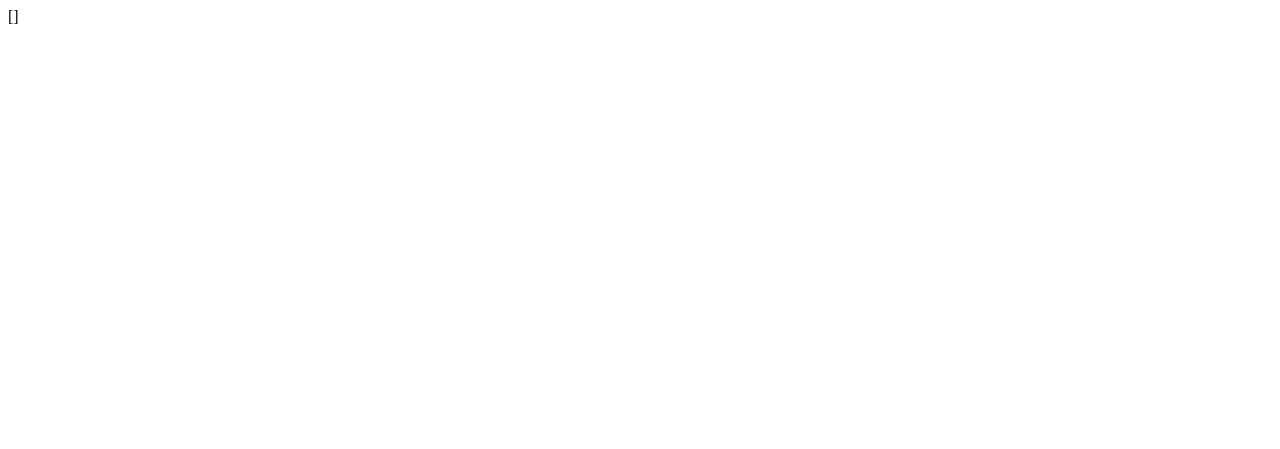
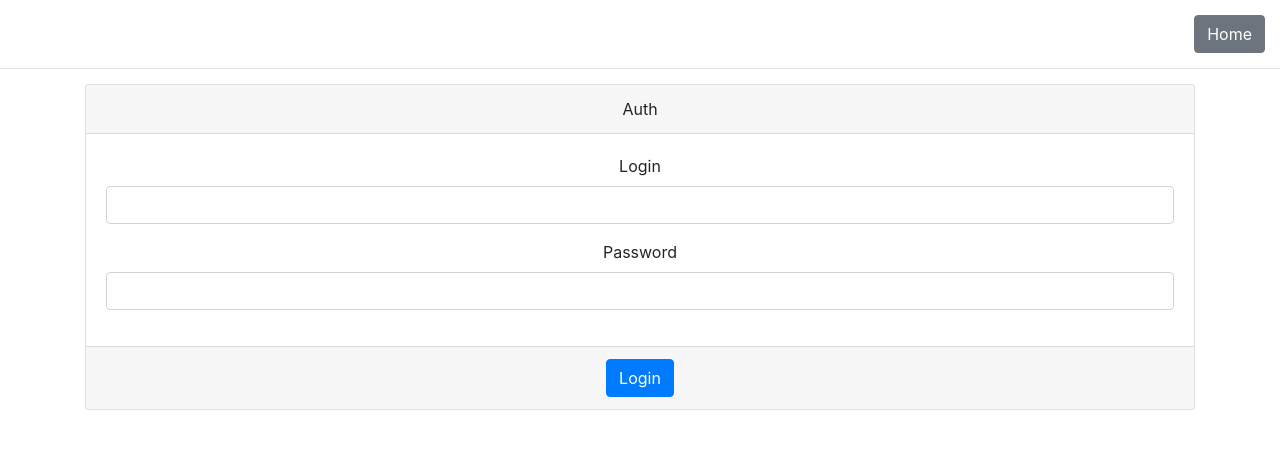
Before and after one commit to Limon96/tasks, a PHP site: page /?v=login in a window 1280 px wide. Before the commit the part shown is almost empty. Shown: the top 449 px of the page. Run offline with PHP 8.4, Linux system fonts and the light colour scheme.

Commit message:
Перенес авторизацию из popup на страницу

```diff
--- a/app/controller/LoginController.php
+++ b/app/controller/LoginController.php
@@ -2,7 +2,12 @@
 
 class LoginController extends Controller {
 
-    public function index()
+    public function index() {
+
+        return $this->view->load('login');
+    }
+
+    public function login()
     {
         $json = array();
         if ($_SERVER['REQUEST_METHOD'] == 'POST') {
--- a/app/view/home.tpl
+++ b/app/view/home.tpl
@@ -21,7 +21,7 @@
         <?php if ($is_logged) { ?>
         <button class="btn btn-primary btn-logout">Logout</button>
         <?php } else { ?>
-        <button class="btn btn-primary" data-toggle="modal" data-target="#authModal">Auth</button>
+        <a class="btn btn-primary" href="../?v=login">Auth</a>
         <?php } ?>
     </div>
     <div class="clearfix"></div>
--- /dev/null
+++ b/app/view/login.tpl
@@ -0,0 +1,47 @@
+<!doctype html>
+<html lang="en">
+<head>
+    <meta charset="UTF-8">
+    <meta name="viewport"
+          content="width=device-width, user-scalable=no, initial-scale=1.0, maximum-scale=1.0, minimum-scale=1.0">
+    <meta http-equiv="X-UA-Compatible" content="ie=edge">
+    <title>Tasks</title>
+    <link rel="stylesheet" href="../assets/css/bootstrap-reboot.min.css">
+    <link rel="stylesheet" href="../assets/css/bootstrap.min.css">
+    <link rel="stylesheet" href="../assets/css/bootstrap-grid.min.css">
+    <link rel="stylesheet" href="../assets/css/style.css">
+    <script type="text/javascript" src="../assets/js/jquery-3.6.0.min.js"></script>
+    <script type="text/javascript" src="../assets/js/bootstrap.min.js"></script>
+    <script type="text/javascript" src="../assets/js/custom.js"></script>
+</head>
+<body>
+<header>
+    <div class="auth-control">
+        <a class="btn btn-secondary" href="/">Home</a>
+    </div>
+    <div class="clearfix"></div>
+</header>
+<section>
+    <div class="container">
+        <div id="auth-form" class="card text-center">
+            <div class="card-header">
+                Auth
+            </div>
+            <div class="card-body">
+                <div class="form-group">
+                    <label for="input-login">Login</label>
+                    <input id="input-login" type="text" name="login" class="form-control">
+                </div>
+                <div class="form-group">
+                    <label for="input-password">Password</label>
+                    <input id="input-password" type="password" name="password" class="form-control">
+                </div>
+            </div>
+            <div class="card-footer text-muted">
+                <button type="button" class="btn btn-primary btn-auth">Login</button>
+            </div>
+        </div>
+    </div>
+</section>
+</body>
+</html>
--- a/assets/js/custom.js
+++ b/assets/js/custom.js
@@ -73,28 +73,28 @@ $(document).on('click','.btn-edit', function (e) {
 
 });
 
-$(document).on('click','#authModal .btn-auth', function (e) {
+$(document).on('click','#auth-form .btn-auth', function (e) {
     e.preventDefault();
     $('.error, .alert').remove();
 
     $.ajax({
-        url : '../index.php?v=login',
+        url : '../index.php?v=login&act=login',
         method : 'POST',
-        data : $('#authModal input'),
+        data : $('#auth-form input'),
         dataType : 'json',
         success : function (json) {
             if (json['error_login']) {
-                $('#authModal input[name=login]').after("<div class='error'>" + json['error_login'] + "</div>");
+                $('#auth-form input[name=login]').after("<div class='error'>" + json['error_login'] + "</div>");
             }
             if (json['error_password']) {
-                $('#authModal input[name=password]').after("<div class='error'>" + json['error_password'] + "</div>");
+                $('#auth-form input[name=password]').after("<div class='error'>" + json['error_password'] + "</div>");
             }
             if (json['error_auth']) {
-                $('#authModal .modal-body').prepend("<div class='alert alert-danger'>" + json['error_auth'] + "</div>");
+                $('#auth-form .card-body').prepend("<div class='alert alert-danger'>" + json['error_auth'] + "</div>");
             }
 
             if (json['success']) {
-                location.reload();
+                location.href = '/';
             }
         }
     });
--- a/index.php
+++ b/index.php
@@ -25,7 +25,9 @@ if (isset($_GET['v']) && $_GET['v'] == 'task') {
     $controller = new HomeController();
 }
 
-if (isset($_GET['act']) && $_GET['act'] == 'add') {
+if (isset($_GET['act']) && $_GET['act'] == 'login') {
+    $output = $controller->login();
+} elseif (isset($_GET['act']) && $_GET['act'] == 'add') {
     $output = $controller->add();
 } elseif (isset($_GET['act']) && $_GET['act'] == 'edit') {
     $output = $controller->edit();
```
